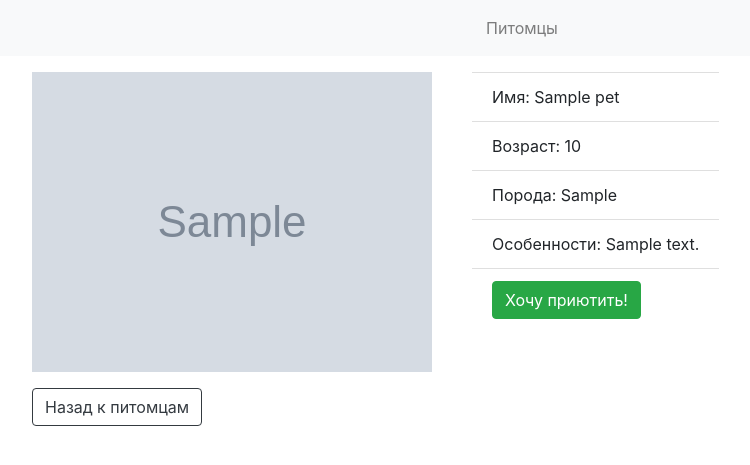
After one commit to charlieplanka/django-pet-shelter, a Django app: page /pets/1 in a window 1280 px wide. The commit adds this page. Shown: the top 465 px of the page, without its empty margins (118-868 px from the left). Run offline with Django 3.2, Linux system fonts and the light colour scheme; tables that the repository leaves empty hold one stand-in row (values such as "Sample post"); grey boxes marked "Sample" are stand-in pictures; some libraries are stand-ins or nearby versions.

Commit message:
Add detailed pet view

```diff
--- /dev/null
+++ b/pet_shelter/static/css/base.css
@@ -0,0 +1,3 @@
+main {
+    margin-left: 150px;
+}
--- /dev/null
+++ b/pet_shelter/static/css/pet_detail.css
@@ -0,0 +1,5 @@
+.pet img{
+    max-width: 500px;
+    max-height: 600px;
+    object-fit: cover;
+}
--- a/pet_shelter/static/css/pets.css
+++ b/pet_shelter/static/css/pets.css
@@ -10,10 +10,9 @@ a:active {
     color: black;
 }
 
-.pet-list {
-    margin-left: 150px;
+a:hover {
+    color: #4d94ff;
 }
-
 
 a img {
     object-fit: cover;
--- a/pet_shelter/templates/base.html
+++ b/pet_shelter/templates/base.html
@@ -1,3 +1,5 @@
+{% load static %}
+
 <!DOCTYPE html>
 <html lang="ru">
 <head>
@@ -6,6 +8,7 @@
     <link rel="stylesheet" href="https://stackpath.bootstrapcdn.com/bootstrap/4.1.3/css/bootstrap.min.css"
         integrity="sha384-MCw98/SFnGE8fJT3GXwEOngsV7Zt27NXFoaoApmYm81iuXoPkFOJwJ8ERdknLPMO" crossorigin="anonymous">
     <title>Приют для животных</title>
+    <link rel="stylesheet" href="{% static 'css/base.css' %}">
     {% block extra_head %}
     {% endblock %}
 </head>
--- a/pet_shelter/templates/pet.html
+++ /dev/null
@@ -1,4 +0,0 @@
-{% extends base.html %}
-
-{% block content %}
-{% endblock %}
--- /dev/null
+++ b/pet_shelter/templates/pet_shelter/pet_detail.html
@@ -0,0 +1,22 @@
+{% extends "base.html" %}
+{% load static %}
+
+{% block extra_head %}
+<link rel="stylesheet" href="{% static 'css/pet_detail.css' %}">
+{% endblock %}
+
+{% block content %}
+    <div class="d-flex pet">
+        <img src="{{ object.photo.url }}">
+        <ul class="list-group-flush">
+            <li class="list-group-item">Имя: {{ object.name }}</li>
+            <li class="list-group-item">Возраст: {{ object.age }}</li>
+            {% if object.breed %}
+                <li class="list-group-item">Порода: {{ object.breed }}</li>
+            {% endif %}
+            <li class="list-group-item">Особенности: {{ object.description }}</li>
+            <li class="list-group-item"><a href="" class="btn btn-success">Хочу приютить!</a></li>
+        </ul>
+    </div>
+    <a href="{% url 'shelter:pets' %}" class="btn btn-outline-dark mt-3">Назад к питомцам</a>
+{% endblock %}
--- a/pet_shelter/urls.py
+++ b/pet_shelter/urls.py
@@ -1,10 +1,11 @@
 from django.urls import path
-from .views import pets
+from .views import pets, PetDetailView
 from django.conf.urls.static import static
 from django.conf import settings
 
 urlpatterns = [
-    path('', pets, name='pets')
+    path('', pets, name='pets'),
+    path('pets/<str:pk>', PetDetailView.as_view()),
 ]
 
 urlpatterns += static(settings.MEDIA_URL, document_root=settings.MEDIA_ROOT)
--- a/pet_shelter/views.py
+++ b/pet_shelter/views.py
@@ -1,6 +1,12 @@
 from pet_shelter.models import Pet
 from django.template import loader
 from django.http import HttpResponse
+from django.views.generic import DetailView
+
+
+class PetDetailView(DetailView):
+
+    model = Pet
 
 
 def pets(request):
```
Also changed, not shown: pet_shelter/templates/pets.html (+3 -8 lines), media/pet_photos/shiba_2.jpg (added).
